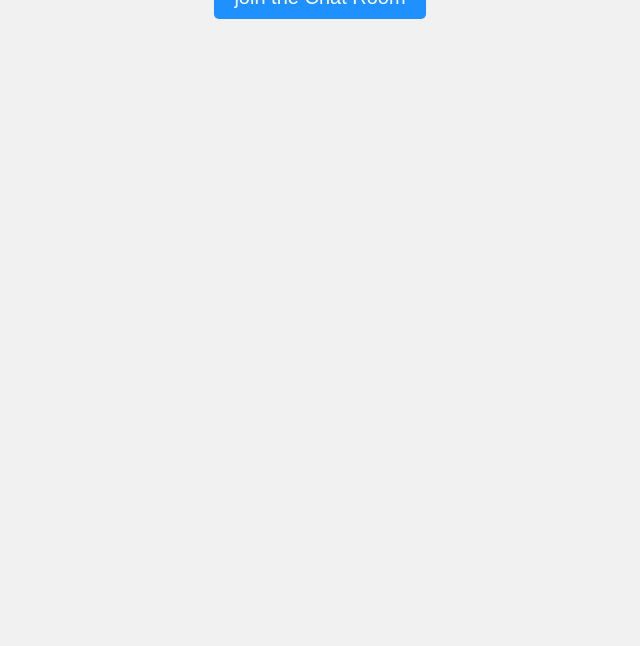
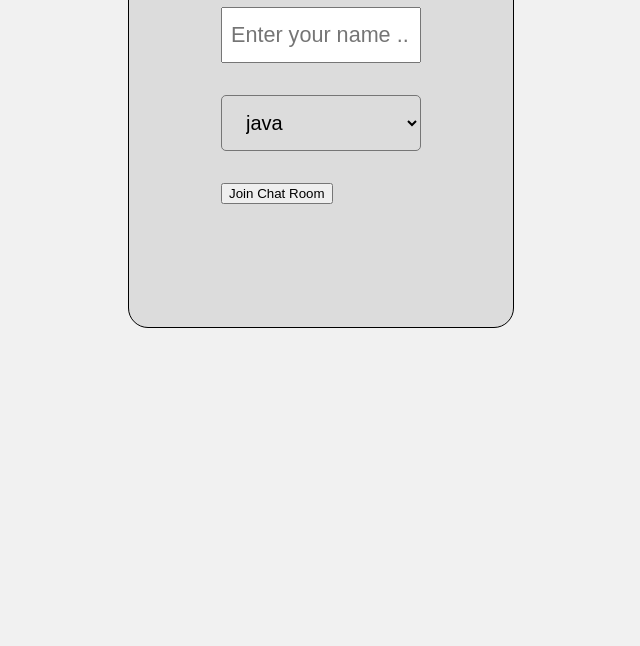
Before and after one commit to Aniketkole27/ChatttingApplication, a website: page public/loginPage.html in a window 1280 px wide. Shown: the part 154-800 px from the top of the page, without its empty margins (320-960 px from the left). Drawn offline with Linux system fonts and the light colour scheme.

Commit message:
Enhance login page with user name input and improved room selection functionality

```diff
--- a/public/loginPage.html
+++ b/public/loginPage.html
@@ -15,32 +15,60 @@
         }
 
         .choise {
+            position: relative;
+            width: 30%;
+            left: 35%;
+            top: 5rem;
             display: flex;
+            border-radius: 20px;
             flex-direction: column;
             align-items: center;
-            height: 100vh;
-            /* background-color: DodgerBlue; */
+            justify-content: center;
+            background-color: gainsboro;
+            border: 1px solid black;
+            margin: 0;
+            padding: 0;
         }
 
-        .custom-select  select{
+        .custom-select {
+            height: 20rem;
+            width: 20rem;
+
+        }
+
+        .custom-select select {
             background-color: gainsboro;
             color: black;
             padding: 2px 20px;
             border-radius: 5px;
-            margin-bottom: 20px;
+            margin-bottom: 2rem;
             width: 200px;
+            height: 3.5rem;
             font-size: 20px;
         }
+
         #btn {
             background-color: dodgerblue;
             color: white;
-            padding: 10px 20px;
+            padding: 2px 8px;
             border-radius: 5px;
             font-size: 20px;
             cursor: pointer;
             border: none;
+            height: 3.5rem;
+            width: 200px;
         }
 
+        #inputField {
+            position: relative;
+            margin-bottom: 2rem;
+            font-size: 1.35rem;
+            padding: 2px 8px;
+            outline: none;
+            margin-right: 10px;
+            height: 3rem;
+            width: 90%;
+        }
     </style>
 </head>
 
@@ -50,29 +78,37 @@
         <h1>Choose chatting Room</h1>
 
         <div class="custom-select" style="width: 200px;">
-        <select name="" id="">
+
+            <input type="text" id="inputField" value="" placeholder="Enter your name ..">
+            <select name="" id="chatRoomSelect">
                 <option value="java">java</option>
-            <option value="c++">c++</option>
+                <option value="C++">c++</option>
                 <option value="javascript">javascript</option>
                 <option value="Python">Python</option>
             </select>
-        </div>
 
             <a href="./index.html">
-            <button id="btn">join the Chat Room</button>
+                <button id="btn1">Join Chat Room</button>
             </a>
+        </div>
     </div>
 
     <script>
-        let input = document.querySelector('input');
-        let select = document.querySelector('select');
-        let btn = document.querySelector('#btn');
+         document.getElementById("btn1").addEventListener("click", function () {
+            const name = document.getElementById("inputField").value.trim();
+            const chatRoom = document.getElementById("chatRoomSelect").value;
 
-        btn.addEventListener('click',()=>{
-            let choise = select.value;
-            console.log(choise);
-        })
+            if (name === "") {
+                alert("Please enter your name!");
+                return;
+            }
 
+            // Construct the URL with query parameters
+            const url = `/?name=${encodeURIComponent(name)}&room=${encodeURIComponent(chatRoom)}`;
+
+            // Redirect to the URL
+            window.location.href = url;
+        });
     </script>
 
 </body>
```
Lines whose indentation alone changed are shown as unchanged.
